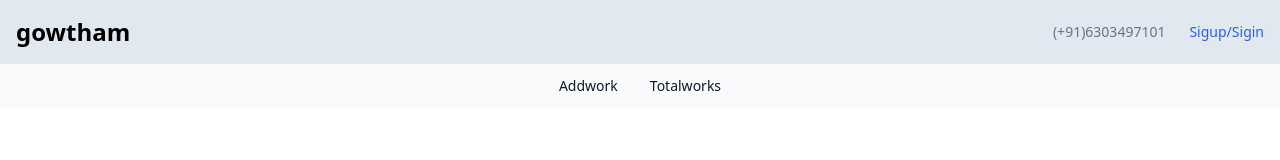
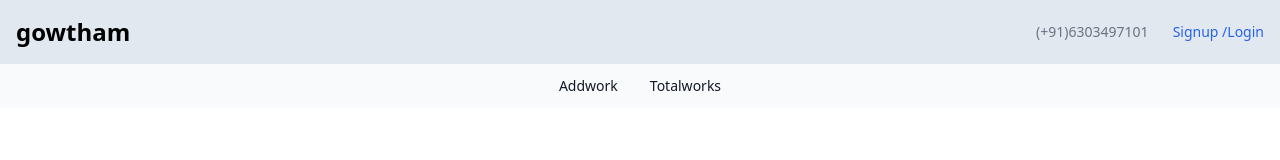
Before and after one commit to gowthamazmeera09/daily-work-frontend, a React (Create React App) app: page /Sigin in a window 1280 px wide. Shown: the top 160 px of the page. Built offline with nearby package versions, Linux system fonts and the light colour scheme.

Commit message:
updated navbar for profilepicture

```diff
--- a/src/components/Navbar.jsx
+++ b/src/components/Navbar.jsx
@@ -5,20 +5,20 @@ import { Link } from 'react-router-dom';
 
 
 function Navbar() {
-  const [profilePicture, setProfilePicture] = useState('');
+  const [avatar, setAvatar] = useState('');
   const [error,setError] = useState(null);
     const [loading,setLoading] = useState(false)
 
 
     useEffect(() => {
-    setLoading(true)
+      setLoading(true);
 
       // Get the profile picture from localStorage
       const storedProfilePicture = localStorage.getItem('profilePicture');
       if (storedProfilePicture) {
-      setProfilePicture(storedProfilePicture);
+          setAvatar(storedProfilePicture);
       }
-    setError(false)
+      setLoading(false);
   }, []);
 
 
@@ -36,16 +36,18 @@ function Navbar() {
             <a href="tel:5541251234" class="text-sm  text-gray-500 dark:text-white hover:underline">(+91)6303497101</a>
             <Link to="Sigin" class="text-sm  text-blue-600 dark:text-blue-500 hover:underline">
 
-            {profilePicture ? (
+            <div className="text-sm text-blue-600 dark:text-blue-500 hover:underline">
+                            {avatar ? (
                                 <Link to="/Profile">
-                            <img src={profilePicture} className="h-10 w-10 object-cover rounded-full" />
+                                    <img src={avatar} alt="Profile" className="h-10 w-10 object-cover rounded-full" />
                                 </Link>
                             ) : (
                                 <span>
-                            <Link to="Sigup" class="text-sm  text-blue-600 dark:text-blue-500 hover:underline">Sigup</Link>/
-                            <Link to="Sigin" class="text-sm  text-blue-600 dark:text-blue-500 hover:underline">Sigin</Link>
+                                    <Link to="/Sigup" className="text-sm text-blue-600 dark:text-blue-500 hover:underline">Signup</Link> /
+                                    <Link to="/Sigin" className="text-sm text-blue-600 dark:text-blue-500 hover:underline">Login</Link>
                                 </span>
                             )}
+                        </div>
             </Link>
           </div>
         </div>
--- a/src/pages/Sigin.jsx
+++ b/src/pages/Sigin.jsx
@@ -27,7 +27,9 @@ function Sigin() {
                 alert("Login successfull");
                 localStorage.setItem('loginToken',data.token);
                 localStorage.setItem('userId',data.userId);
-                localStorage.setItem('profilePicture', data.profilepicture);
+                if (data.profilePicture) {
+                    localStorage.setItem('profilePicture', data.profilePicture);
+                }
                 console.log(data);
                 navigate('/Addwork');
                 window.location.reload();
--- a/src/pages/Sigup.jsx
+++ b/src/pages/Sigup.jsx
@@ -26,7 +26,9 @@ function Sigup() {
         formData.append('email', email);
         formData.append('password', password);
         formData.append('phonenumber', phonenumber);
-        formData.append('image', selectedFile); // Adding the file to formData
+        if (selectedFile) {
+            formData.append('profilePicture', selectedFile); // Use 'profilePicture' as the field name
+        }
 
         const response = await fetch(`${API_URL}user/register`, {
             method: 'POST',
@@ -36,6 +38,9 @@ function Sigup() {
             if(response.ok){
                 alert("registation successfull");
                 console.log(data);
+                if (data.user.profilePicture) {
+                    localStorage.setItem('profilePicture', `${API_URL}${data.user.profilePicture}`);
+                }
                 navigate('/Sigin')
             }
             else if(email){
@@ -87,7 +92,7 @@ function Sigup() {
 
                 <div className="mb-5">
                     <label htmlFor="profilePicture" className="block mb-2 text-sm font-medium text-gray-900 dark:text-white">Profile Picture</label>
-                    <input type="file" onClick={(e)=>setSelectedFile(e.target.files[0])} className="block w-full text-sm text-gray-900 border border-gray-300 rounded-lg cursor-pointer bg-gray-50 dark:text-gray-400 focus:outline-none dark:bg-gray-700 dark:border-gray-600 dark:placeholder-gray-400" />
+                    <input type="file" name="profilePicture" accept="image/*" onChange={(e) => setSelectedFile(e.target.files[0])} onClick={(e)=>setSelectedFile(e.target.files[0])} className="block w-full text-sm text-gray-900 border border-gray-300 rounded-lg cursor-pointer bg-gray-50 dark:text-gray-400 focus:outline-none dark:bg-gray-700 dark:border-gray-600 dark:placeholder-gray-400" />
                 </div>
 
 
```
Lines whose indentation alone changed are shown as unchanged.
